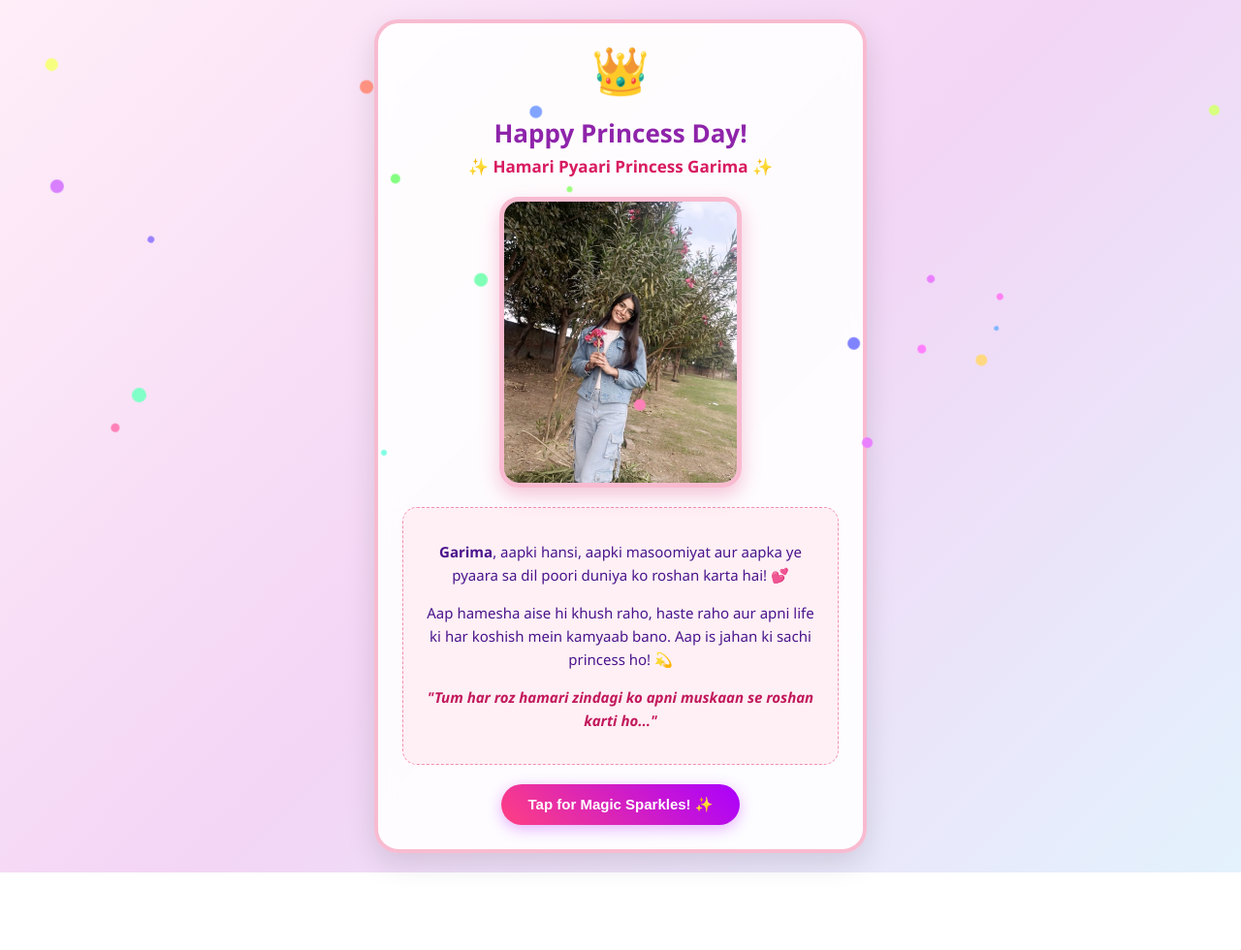
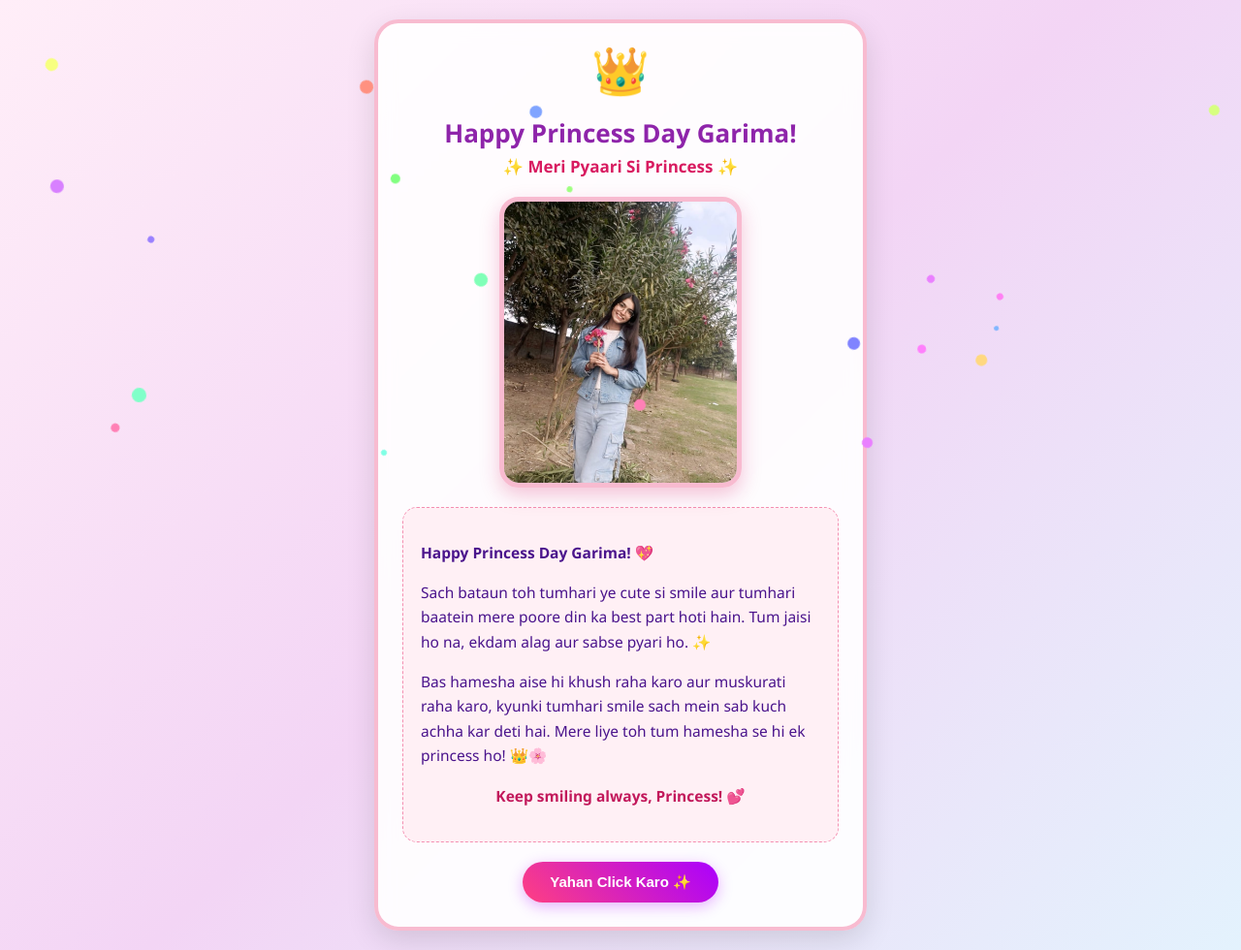
Before and after one commit to harsh989722-arch/Princess-Graima, a plain HTML site: page index.html in a window 1280 px wide. Shown: the whole page at 97% size. Before the commit the page ends 900 px from the top, so only its background shows below. Drawn offline with Linux system fonts and the light colour scheme.

Commit message:
Update index.html

```diff
--- a/index.html
+++ b/index.html
@@ -3,7 +3,7 @@
 <head>
     <meta charset="UTF-8">
     <meta name="viewport" content="width=device-width, initial-scale=1.0">
-    <title>Happy Princess Day, Garima! 👑✨</title>
+    <title>Happy Princess Day Garima 👑✨</title>
     <style>
         body {
             margin: 0;
@@ -58,8 +58,9 @@
             padding: 18px;
             margin-bottom: 20px;
             border: 1px dashed #f48fb1;
-            font-size: 15px;
-            line-height: 1.6;
+            font-size: 15.5px;
+            line-height: 1.65;
+            text-align: left;
         }
         .btn-magic {
             background: linear-gradient(45deg, #ff4081, #aa00ff);
@@ -86,20 +87,21 @@
 <body>
     <div class="container">
         <div class="crown">👑</div>
-        <h1>Happy Princess Day!</h1>
-        <div class="subtitle">✨ Hamari Pyaari Princess Garima ✨</div>
+        <h1>Happy Princess Day Garima!</h1>
+        <div class="subtitle">✨ Meri Pyaari Si Princess ✨</div>
 
         <div class="photo-frame">
             <img id="slide" src="IMG-20261101-WA0000.jpg" alt="Princess Garima">
         </div>
 
         <div class="messages-card">
-            <p><strong>Garima</strong>, aapki hansi, aapki masoomiyat aur aapka ye pyaara sa dil poori duniya ko roshan karta hai! 💕</p>
-            <p>Aap hamesha aise hi khush raho, haste raho aur apni life ki har koshish mein kamyaab bano. Aap is jahan ki sachi princess ho! 💫</p>
-            <p style="color: #c2185b; font-weight: bold; font-style: italic;">"Tum har roz hamari zindagi ko apni muskaan se roshan karti ho..."</p>
+            <p><strong>Happy Princess Day Garima! 💖</strong></p>
+            <p>Sach bataun toh tumhari ye cute si smile aur tumhari baatein mere poore din ka best part hoti hain. Tum jaisi ho na, ekdam alag aur sabse pyari ho. ✨</p>
+            <p>Bas hamesha aise hi khush raha karo aur muskurati raha karo, kyunki tumhari smile sach mein sab kuch achha kar deti hai. Mere liye toh tum hamesha se hi ek princess ho! 👑🌸</p>
+            <p style="color: #c2185b; font-weight: 600; text-align: center; margin-top: 12px;">Keep smiling always, Princess! 💕</p>
         </div>
 
-        <button class="btn-magic" onclick="createSparkles()">Tap for Magic Sparkles! ✨</button>
+        <button class="btn-magic" onclick="createSparkles()">Yahan Click Karo ✨</button>
     </div>
 
     <script>
```
